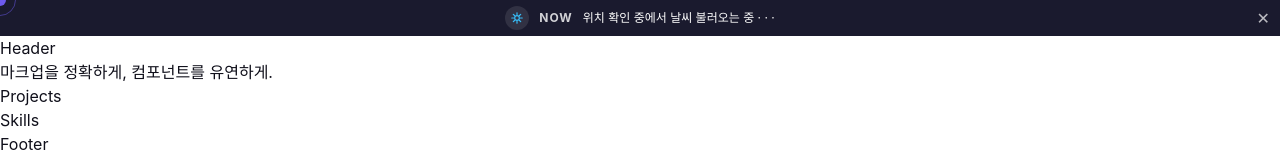
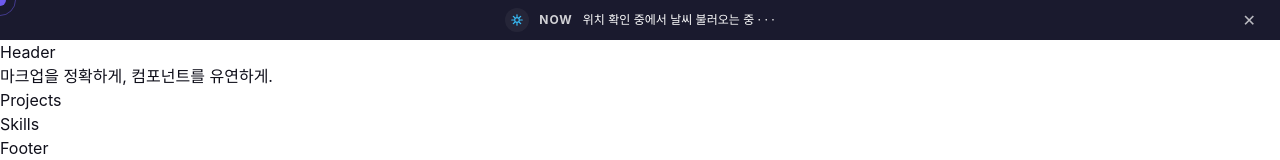
Before and after one commit to oLangS2/portfolio, a React (Create React App) app: page / in a window 1280 px wide. Shown: the top 160 px of the page. Built offline with nearby package versions, Linux system fonts and the light colour scheme; no server answers; a web font is replaced by a local one.

Commit message:
fix: 날씨 배너 수정 완료

```diff
--- a/src/components/layout/WeatherBanner.jsx
+++ b/src/components/layout/WeatherBanner.jsx
@@ -7,6 +7,7 @@ export default function WeatherBanner() {
   const { weather, city, error } = useWeather();
   const [visible, setVisible] = useState(true)
 
+  // error 시 배너 닫기
   if (!visible || error) return null
 
   return (
--- a/src/components/layout/WeatherBanner.scss
+++ b/src/components/layout/WeatherBanner.scss
@@ -3,7 +3,7 @@
 .weather-banner {
   width: 100%;
   background: var.$gray-1;
-  padding: 6px 24px;
+  padding: 8px 24px;
   display: flex;
   align-items: center;
   justify-content: center;
@@ -20,10 +20,11 @@
     width: 24px;
     height: 24px;
     border-radius: 50%;
-    background: rgba(255, 255, 255, 0.1);
+    background: rgba(255, 255, 255, 0.05);
     display: flex;
     align-items: center;
     justify-content: center;
+
   }
 
   &__tag {
@@ -41,8 +42,9 @@
   }
 
   &__right {
+    margin-left: 10px;
     display: flex;
-    gap: 10px;
+    gap: 8px;
     align-items: center;
   }
 
@@ -67,7 +69,7 @@
 
   &__close-btn {
     position: absolute;
-    right: 10px;
+    right: 24px;
     background: none;
     border: none;
     cursor: pointer;
```
